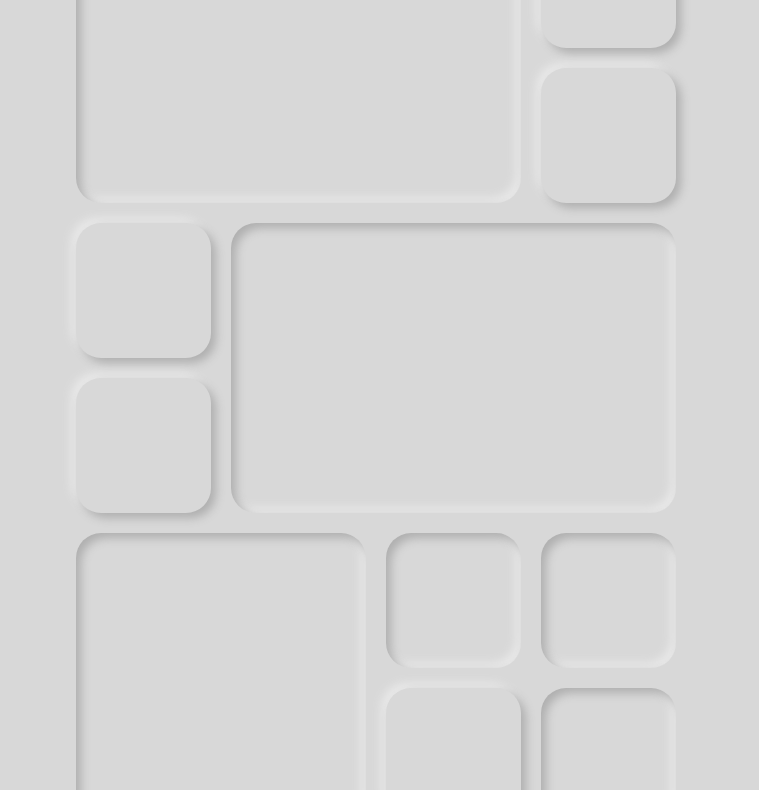
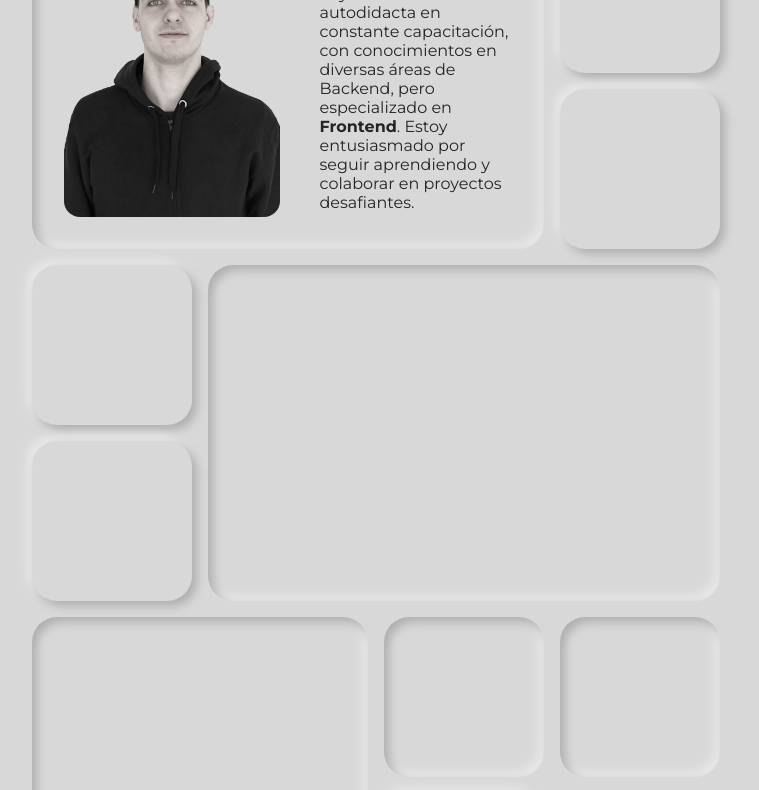
Before and after one commit to brunofunes/Portfolio-Web, a plain HTML site: page index.html in a window 1280 px wide. Shown: the part 103-893 px from the top of the page, without its empty margins (264-1023 px from the left). Drawn offline with Linux system fonts and the light colour scheme.

Commit message:
add about me

```diff
--- a/index.html
+++ b/index.html
@@ -6,11 +6,23 @@
     <link rel="stylesheet" href="styles/reset-css.css" />
     <link rel="stylesheet" href="styles/aspect-ratio.css" />
     <link rel="stylesheet" href="styles/box-style.css" />
+    <link rel="stylesheet" href="styles/about-me.css" />
     <script src="app.js"></script>
   </head>
   <body>
     <div id="container">
-      <section id="about-me" class="info"></section>
+      <section id="about-me" class="info">
+        <img src="assets/foto-perfil.png" alt="" />
+        <div>
+          <h1>Hola!</h1>
+          <p>
+            Soy un estudiante autodidacta en constante capacitación, con
+            conocimientos en diversas áreas de Backend, pero especializado en
+            <strong>Frontend</strong>. Estoy entusiasmado por seguir aprendiendo
+            y colaborar en proyectos desafiantes.
+          </p>
+        </div>
+      </section>
       <button id="lenguaje-mode" class="cuadrado press"></button>
       <button id="mode" class="cuadrado press"></button>
       <a
--- /dev/null
+++ b/styles/about-me.css
@@ -0,0 +1,30 @@
+#about-me {
+  padding: 32px;
+  display: flex;
+  gap: 40px;
+
+  img {
+    height: 100%;
+    border-radius: 16px;
+    filter: grayscale(80%);
+    transform: scale(1);
+    transition: filter 0.3s ease-in-out, transform 0.3s ease-in-out;
+  }
+
+  img:hover {
+    filter: grayscale(0%);
+    height: 100%;
+    transform: scale(1.03);
+  }
+
+  h1 {
+    font-size: 2rem;
+    color: var(--dark-color);
+  }
+
+  p {
+    font-size: 1rem;
+    text-wrap: wrap;
+    color: var(--dark-color);
+  }
+}
--- a/styles/reset-css.css
+++ b/styles/reset-css.css
@@ -1,7 +1,15 @@
+@import url("https://fonts.googleapis.com/css2?family=Montserrat:ital,wght@0,100..900;1,100..900&display=swap");
+
 * {
   margin: 0;
   padding: 0;
   border: 0;
   -webkit-box-sizing: border-box;
   box-sizing: border-box;
+  font-family: "Montserrat", sans-serif;
 }
+
+:root {
+  --dark-color: #242424; /* Variable para el color principal */
+  --light-color: #e2e2e2; /* Variable para el color secundario */
+}
--- a/styles/template.css
+++ b/styles/template.css
@@ -4,18 +4,19 @@ body {
 
 #container {
   margin: auto;
+  justify-content: center;
   padding: 16px 0px;
   height: max-content;
-  width: 40%;
+  width: max-content;
   min-width: 600px;
   /* background-color: rgb(204, 101, 101); */
   display: grid;
-  gap: 20px;
-  grid-template-columns: repeat(4, 1fr);
-  grid-template-rows: repeat(6, 1fr);
+  gap: 16px;
+  grid-template-columns: repeat(4, minmax(0, 160px));
+  grid-template-rows: repeat(6, minmax(0, 160px));
 }
 
-#container * {
+#container > * {
   background-color: darkgray;
   border: 0px black solid;
   border-radius: 16px;
```
Also changed, not shown: assets/foto-perfil.png (added).
